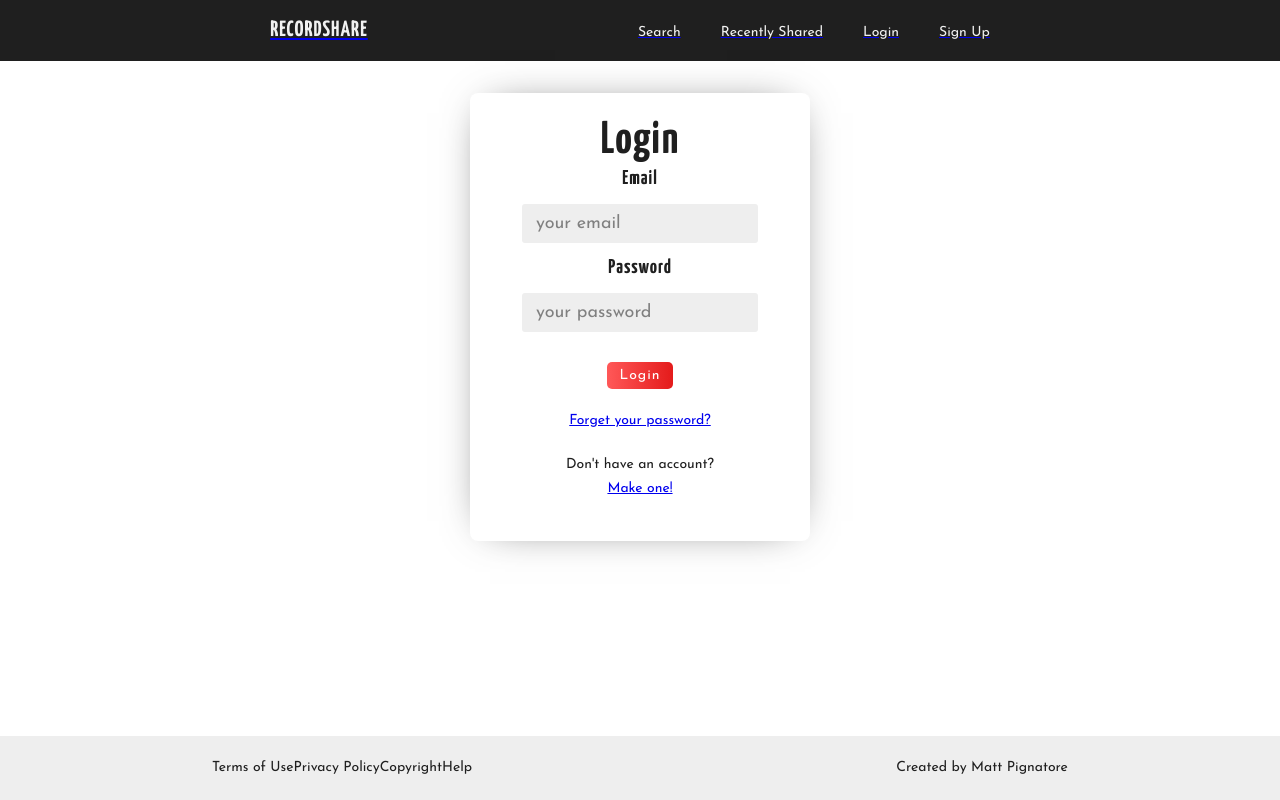
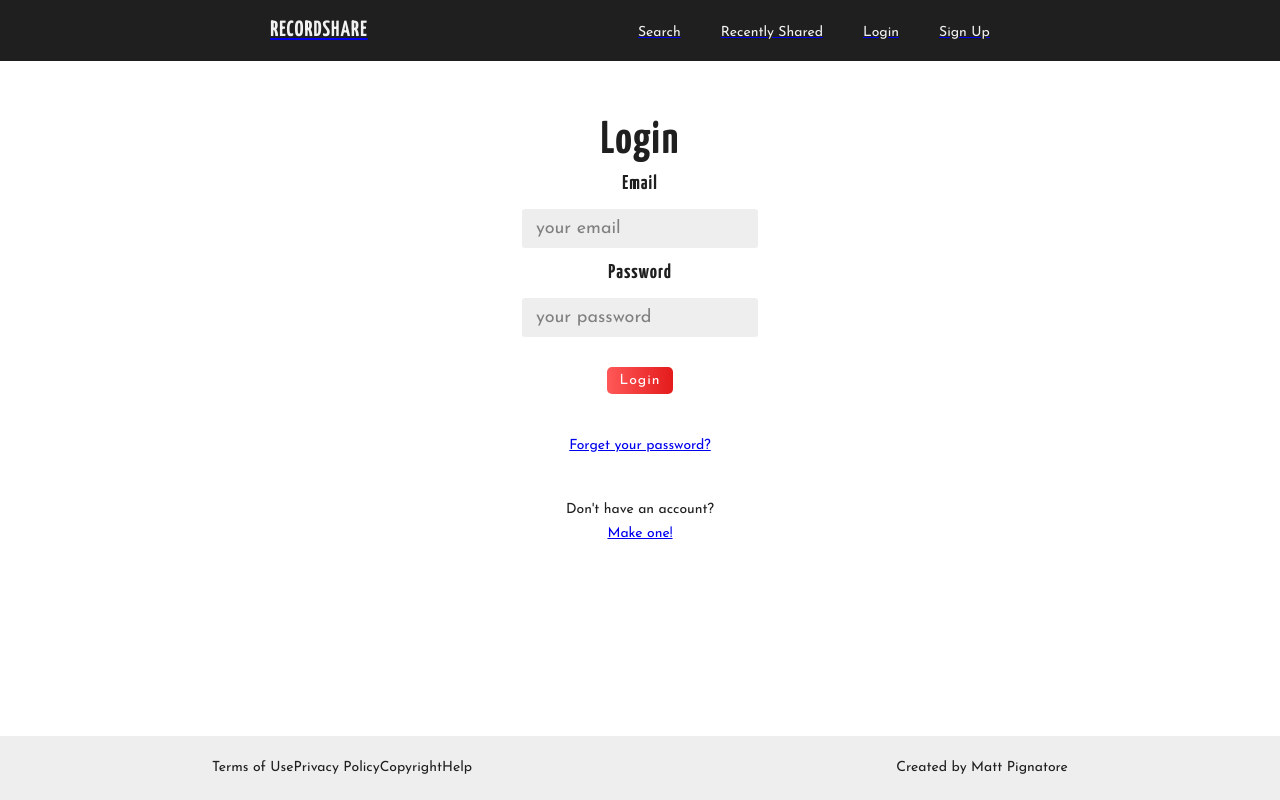
Before and after one commit to mpaitgt/recordshare, a React (Create React App) app in the folder client/: page /login in a window 1280 px wide. Built offline with nearby package versions, Linux system fonts and the light colour scheme.

Commit message:
restyled the cards and fixed the input focus issue on change.

```diff
--- a/client/src/App.js
+++ b/client/src/App.js
@@ -19,11 +19,9 @@ function App() {
   useEffect(
 		() => {
       const userObj = JSON.parse(userauth.getLocalStorage('user'));
-			if (userObj) {
-				setUser(userObj);
-    	}
+			if (userObj) setUser(userObj);
     },
-		[setUser]
+		[]
 	);
 
   return (
--- a/client/src/Components/Elements/Card.js
+++ b/client/src/Components/Elements/Card.js
@@ -1,33 +1,22 @@
 import React from 'react';
 import styled from '@emotion/styled';
 
-// let CARD = styled.div`
-//   display: flex;
-//   flex-direction: column;
-//   justify-content: center;
-//   border-radius: 8px;
-//   background: white;
-//   padding: 20px;
-//   -webkit-box-shadow: 0px 0px 20px -10px rgba(0,0,0,0.75);
-//   -moz-box-shadow: 0px 0px 20px -10px rgba(0,0,0,0.75);
-//   box-shadow: 0px 0px 42px -20px rgba(0,0,0,0.75);
-//   max-width: 300px;
-//   margin: 0 auto;
-// `;
+let CARD = styled.div`
+  display: flex;
+  flex-direction: column;
+  justify-content: center;
+  border-radius: 8px;
+  text-align: center;
+  // background: transparent;
+  padding: 20px;
+  // -webkit-box-shadow: 0px 0px 20px -10px rgba(0,0,0,0.75);
+  // -moz-box-shadow: 0px 0px 20px -10px rgba(0,0,0,0.75);
+  // box-shadow: 0px 0px 42px -20px rgba(0,0,0,0.75);
+  max-width: 300px;
+  margin: 0 auto;
+`;
 
 function Card({ children, align }) {
-
-  let CARD = styled.div`
-  border-radius: 8px;
-  background: white;
-  padding: 20px;
-  -webkit-box-shadow: 0px 0px 20px -10px rgba(0,0,0,0.75);
-  -moz-box-shadow: 0px 0px 20px -10px rgba(0,0,0,0.75);
-  box-shadow: 0px 0px 42px -20px rgba(0,0,0,0.75);
-  max-width: 300px;
-  margin: 0 auto;
-  text-align: ${align === 'left' ? 'left' : align === 'right' ? 'right' : align === 'center' ? 'center' : 'left'}
-`;
 
   return(
     <CARD>
--- a/client/src/Components/Elements/Input.js
+++ b/client/src/Components/Elements/Input.js
@@ -24,15 +24,18 @@ const INPUT = styled.input`
   }
 `;
 
-const Input = ({ key, name, value, type, placeholder, onChange }) => (
+function Input({ key, name, value, type, placeholder, onChange }) {
+  return (
+    <div>
     <INPUT
       name={name}
       value={value}
       type={type}
       placeholder={placeholder}
       onChange={onChange}
-    key={key}
     />
+    </div>
   )
+}
 
 export default Input;
--- a/client/src/Components/Elements/Input.module.scss
+++ /dev/null
@@ -1,3 +0,0 @@
-.alert {
-  border: 1px solid red;
-}
--- a/client/src/Components/NewAlbum.js
+++ b/client/src/Components/NewAlbum.js
@@ -3,6 +3,7 @@ import DetailsUpload from '../Components/NewAlbum/DetailsUpload';
 import ImageUpload from '../Components/NewAlbum/ImageUpload';
 import StoryUpload from './NewAlbum/StoryUpload';
 import ConfirmSubmission from '../Components/NewAlbum/ConfirmSubmission';
+import Success from '../Components/Signup/Success';
 import Text from '../Components/Elements/Text';
 import Input from '../Components/Elements/Input';
 import db from '../Utils/db';
@@ -83,6 +84,10 @@ class NewAlbum extends React.Component {
           onSubmit={this.onSubmit}
         />
       )
+      case 5:
+        return (
+          <Success />
+        )
       default:
         return (
           <DetailsUpload
@@ -127,6 +132,7 @@ class NewAlbum extends React.Component {
       genres: genres
     };
     db.addAlbum(record);
+    this.nextStep();
   }
 
   render() {
--- a/client/src/Components/Signup/Form1.js
+++ b/client/src/Components/Signup/Form1.js
@@ -20,7 +20,7 @@ class Form1 extends React.Component {
     const { values, handleChange } = this.props;
 
     return (
-      <Card align="center">
+      <Card>
         <Text variant="h2">Sign Up</Text>
         <form>
           <Text variant="label-block">First Name</Text>
--- a/client/src/Pages/Login.js
+++ b/client/src/Pages/Login.js
@@ -1,9 +1,9 @@
 import React, {useState} from 'react';
-import {Path, Card, Input, Button, Text, Container} from '../Components/Elements';
+import {Path, Card, Button, Input, Text, Container} from '../Components/Elements';
 import userauth from '../Utils/userauth';
 import styled from '@emotion/styled';
 
-const Login = React.memo(function Login() {
+function Login() {
   const [email, setEmail] = useState('');
   const [password, setPassword] = useState('');
   const [message, setMessage] = useState('');
@@ -26,14 +26,14 @@ const Login = React.memo(function Login() {
 
   return (
     <Container>
-      <Card align="center">
+      <Card>
         <Text variant="h2">Login</Text>
           { message.length > 0 ? <Text variant="p2">{message}</Text> : null }
-          <form onSubmit={onSubmit}>
+          <form key="form1" onSubmit={onSubmit}>
             <Text variant="label-block" htmlFor="email">Email</Text>
-            <Input key="random1" name="email" type="text" placeholder="your email" onChange={e => setEmail(e.target.value)} value={email} />
+            <Input name="email" type="text" placeholder="your email" onChange={e => setEmail(e.target.value)} value={email} />
             <Text variant="label-block" htmlFor="password">Password</Text>
-            <Input key="random2" type="password" placeholder="your password" onChange={e => setPassword(e.target.value)} value={password} />
+            <Input type="password" placeholder="your password" onChange={e => setPassword(e.target.value)} value={password} />
             <Button display="block">Login</Button>
           </form>
           <Text variant="p2">
@@ -48,6 +48,6 @@ const Login = React.memo(function Login() {
       </Card>
     </Container>
   )
-})
+}
 
 export default Login;
--- a/client/src/Pages/Stories.js
+++ b/client/src/Pages/Stories.js
@@ -20,6 +20,7 @@ const Stories = () => {
   })
 
   return (
+    <div style={{ marginBottom: '100px' }}>
     <Container>
       <div>
         <Text variant="h1">Recently Shared</Text>
@@ -28,6 +29,7 @@ const Stories = () => {
       </div>
       { loaded ? displayAlbums : <RecordLoader /> }
     </Container>
+    </div>
   )
 }
 
```
Also changed, not shown: client/src/Components/Elements/Button.module.scss (deleted), 4 other files (tests, documents, lock files or other folders). Lines whose indentation alone changed are shown as unchanged.
